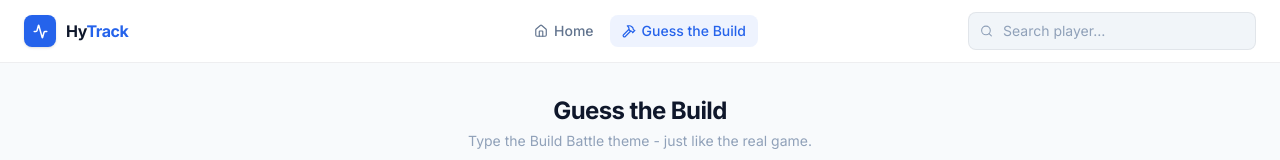
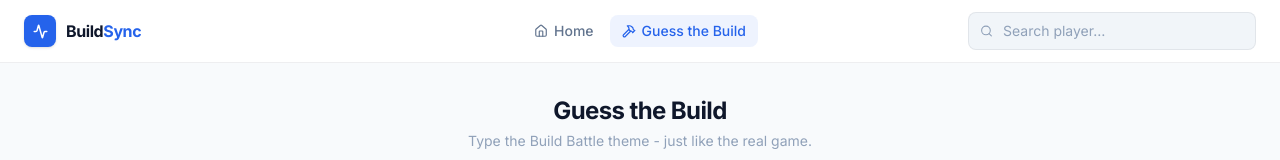
Before and after one commit to MohamadG004/BuildSync, a Next.js app in the folder HyTrack/: page /guess-the-build in a window 1280 px wide. Shown: the top 160 px of the page. Built offline with nearby package versions, Linux system fonts and the light colour scheme.

Commit message:
Changed HyTrack to BuildSync

```diff
--- a/HyTrack/app/guess-the-build/page.tsx
+++ b/HyTrack/app/guess-the-build/page.tsx
@@ -2,7 +2,7 @@ import type { Metadata } from 'next';
 import { GuessBuildClient } from './GuessBuildClient';
 
 export const metadata: Metadata = {
-  title: 'Guess the Build · HyTrack',
+  title: 'Guess the Build · BuildSync',
   description: 'Practice Hypixel Build Battle Guess the Build themes with adjustable difficulty.',
 };
 
--- a/HyTrack/app/layout.tsx
+++ b/HyTrack/app/layout.tsx
@@ -5,8 +5,8 @@ import { Providers } from '@/components/layout/Providers';
 
 export const metadata: Metadata = {
   title: {
-    default: 'HyTrack',
-    template: '%s | HyTrack',
+    default: 'BuildSync',
+    template: '%s | BuildSync',
   },
   description:
     'Track and analyze Hypixel player statistics for BedWars, SkyWars, and more. Real-time stats, charts, and player tracking.',
--- a/HyTrack/components/layout/Navbar.tsx
+++ b/HyTrack/components/layout/Navbar.tsx
@@ -37,7 +37,7 @@ export function Navbar() {
             <Activity size={15} className="text-white" strokeWidth={2.5} />
           </div>
           <span className="font-display text-base font-bold tracking-tight text-slate-900">
-            Hy<span className="text-[var(--accent)]">Track</span>
+            Build<span className="text-[var(--accent)]">Sync</span>
           </span>
         </Link>
 
```
Also changed, not shown: 2 other files (tests, documents, lock files or other folders).
